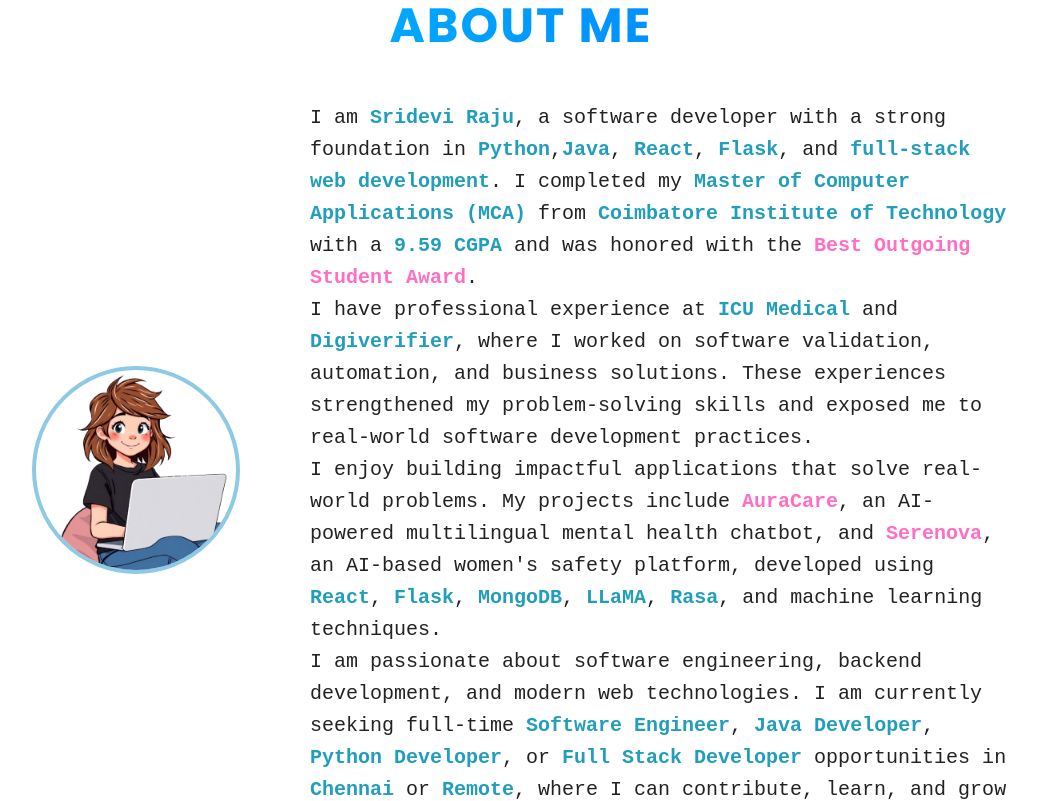
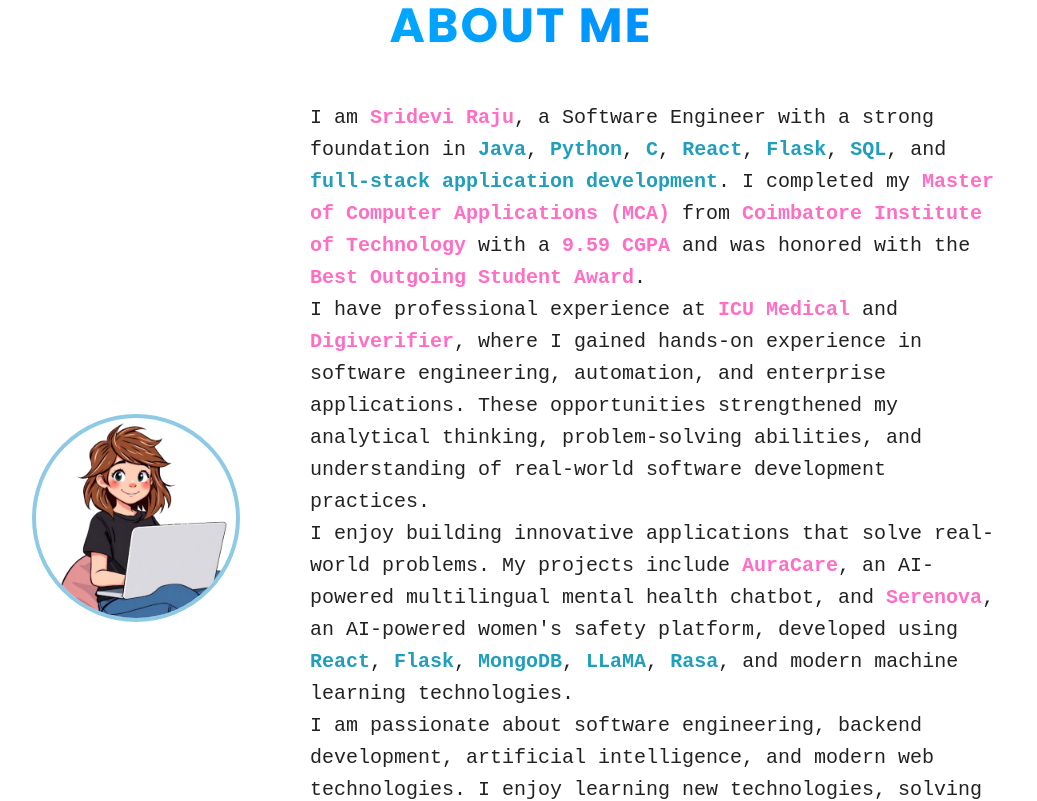
Before and after one commit to Sridevi2108/Sridevi_portfolio, a React (Vite) app: page / in a window 1280 px wide. Shown: the part 800-1601 px from the top of the page, without its empty margins (119-1156 px from the left). Built offline with nearby package versions, Linux system fonts and the light colour scheme.

Commit message:
Revise About component content for clarity and impact
Updated personal introduction and professional experience details in the About component. Enhanced language for clarity and impact.

```diff
--- a/src/sections/About/About.jsx
+++ b/src/sections/About/About.jsx
@@ -1,5 +1,5 @@
-import styles from './AboutStyles.module.css';
-import profileImg from '../../assets/hero-img.png';
+import styles from "./AboutStyles.module.css";
+import profileImg from "../../assets/hero-img.png";
 
 function About() {
   return (
@@ -15,43 +15,44 @@
 
         <div className={styles.text}>
           <p>
-            I am <span>Sridevi Raju</span>, a software developer with a strong
-            foundation in <span>Python</span>,<span>Java</span>,
-            <span> React</span>, <span>Flask</span>, and
-            <span> full-stack web development</span>. I completed my
-            <span> Master of Computer Applications (MCA)</span> from
-            <span> Coimbatore Institute of Technology</span> with a
-            <span> 9.59 CGPA</span> and was honored with the
+            I am <strong>Sridevi Raju</strong>, a Software Engineer with a
+            strong foundation in <span>Java</span>, <span>Python</span>,
+            <span> C</span>, <span>React</span>, <span>Flask</span>,
+            <span> SQL</span>, and
+            <span> full-stack application development</span>. I completed my
+            <strong> Master of Computer Applications (MCA)</strong> from
+            <strong> Coimbatore Institute of Technology</strong> with a
+            <strong> 9.59 CGPA</strong> and was honored with the
             <strong> Best Outgoing Student Award</strong>.
           </p>
 
           <p>
-            I have professional experience at <span>ICU Medical</span> and
-            <span> Digiverifier</span>, where I worked on software validation,
-            automation, and business solutions. These experiences strengthened
-            my problem-solving skills and exposed me to real-world software
+            I have professional experience at
+            <strong> ICU Medical</strong> and
+            <strong> Digiverifier</strong>, where I gained hands-on experience
+            in software engineering, automation, and enterprise applications.
+            These opportunities strengthened my analytical thinking,
+            problem-solving abilities, and understanding of real-world software
             development practices.
           </p>
 
           <p>
-            I enjoy building impactful applications that solve real-world
+            I enjoy building innovative applications that solve real-world
             problems. My projects include <strong>AuraCare</strong>, an
             AI-powered multilingual mental health chatbot, and
-            <strong> Serenova</strong>, an AI-based women's safety platform,
+            <strong> Serenova</strong>, an AI-powered women's safety platform,
             developed using <span>React</span>, <span>Flask</span>,
-            <span> MongoDB</span>, <span>LLaMA</span>,
-            <span> Rasa</span>, and machine learning techniques.
+            <span> MongoDB</span>, <span>LLaMA</span>, <span>Rasa</span>, and
+            modern machine learning technologies.
           </p>
 
           <p>
-            I am passionate about software engineering, backend development, and
-            modern web technologies. I am currently seeking full-time
-            <span> Software Engineer</span>,
-            <span> Java Developer</span>,
-            <span> Python Developer</span>, or
-            <span> Full Stack Developer</span> opportunities in
-            <span> Chennai</span> or <span>Remote</span>, where I can
-            contribute, learn, and grow while building meaningful software.
+            I am passionate about software engineering, backend development,
+            artificial intelligence, and modern web technologies. I enjoy
+            learning new technologies, solving challenging problems, and
+            building scalable applications that create meaningful impact. I look
+            forward to contributing, learning, and growing as a Software
+            Engineer while developing innovative software solutions.
           </p>
         </div>
       </div>
```
